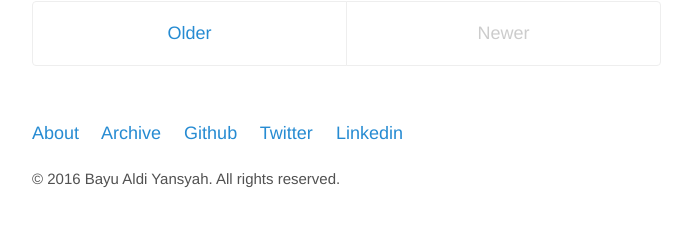
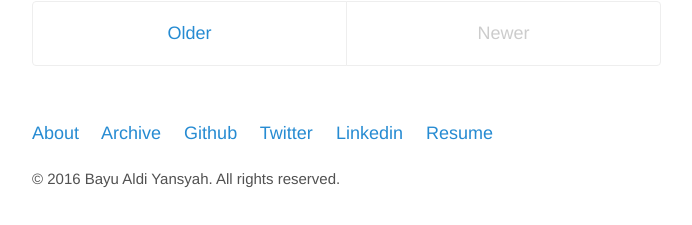
Before and after one commit to pyk/pyk.github.io, a Jekyll site: the page built from index.html, in a window 1280 px wide and 900 px high, scrolled down 5123 px. Shown: the part 672-897 px from the top of the window, without its empty margins (293-985 px from the left). Built offline with Jekyll 4.4.1, drawn with Linux system fonts in a browser that asks for light colours; the list of posts is cut into pages by our own code.

Commit message:
Add link to my resume

```diff
--- a/_layouts/default.html
+++ b/_layouts/default.html
@@ -24,6 +24,7 @@
           <a href="https://github.com/pyk">Github</a>
           <a href="https://twitter.com/bayualsyah">Twitter</a>
           <a href="https://www.linkedin.com/in/bayualdiyansyah">Linkedin</a>
+          <a href="https://github.com/pyk/resume/blob/master/resume.pdf">Resume</a>
         </p>
         <small>
           &copy; <time datetime="{{ site.time | date_to_xmlschema }}">{{ site.time | date: '%Y' }}</time> Bayu Aldi Yansyah. All rights reserved.
```
